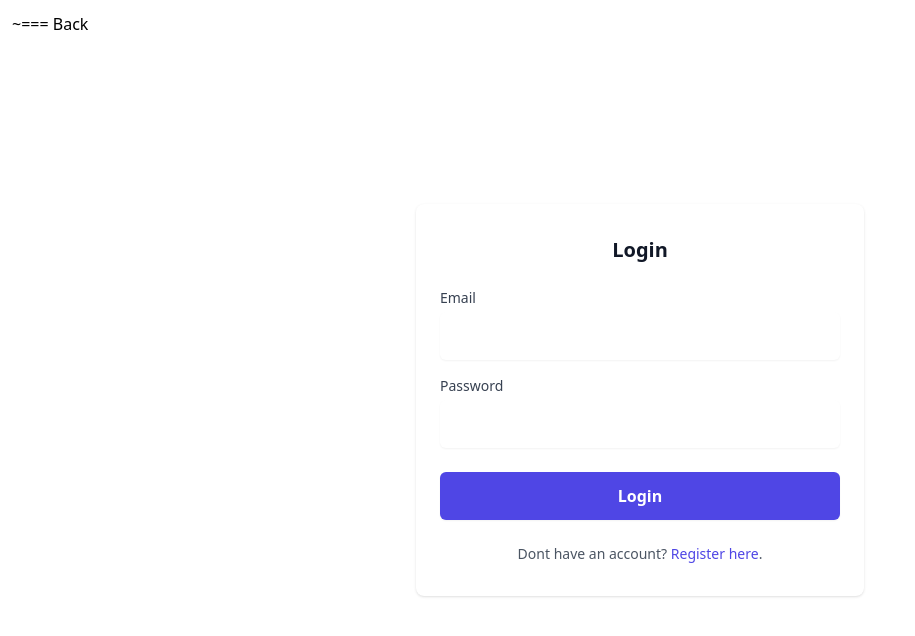
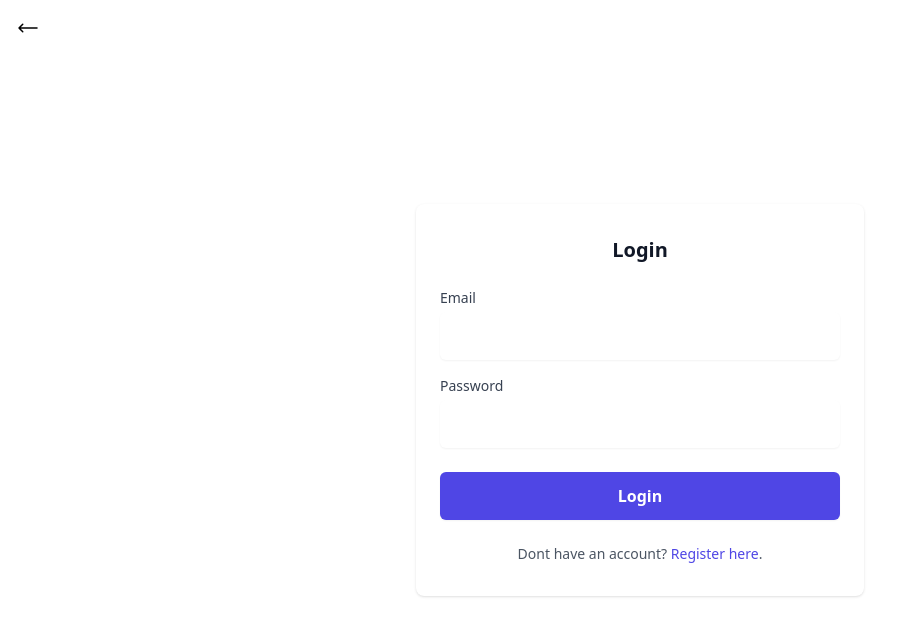
Before and after one commit to Maniexie/reaxius-mern-blog, a React (Vite) app in the folder frontend/: page /login in a window 1280 px wide. Shown: the top 636 px of the page, without its empty margins (0-915 px from the left). Built offline with nearby package versions, Linux system fonts and the light colour scheme.

Commit message:
perubahan icons back di auth

```diff
--- a/frontend/src/layouts/authLayout.jsx
+++ b/frontend/src/layouts/authLayout.jsx
@@ -1,10 +1,14 @@
 import { Link, Outlet } from "react-router";
+import ArrowLeft from "../../public/icons/ArrowLeft";
 
 const authLayout = () => {
   return (
     <div>
-      <Link to="/" className="fixed ml-3 top-3">
-        ~=== Back
+      <Link
+        to="/"
+        className="fixed ml-3 top-3 hover:bg-slate-400 p-1 rounded-lg"
+      >
+        <ArrowLeft />
       </Link>
       <Outlet />
     </div>
```
